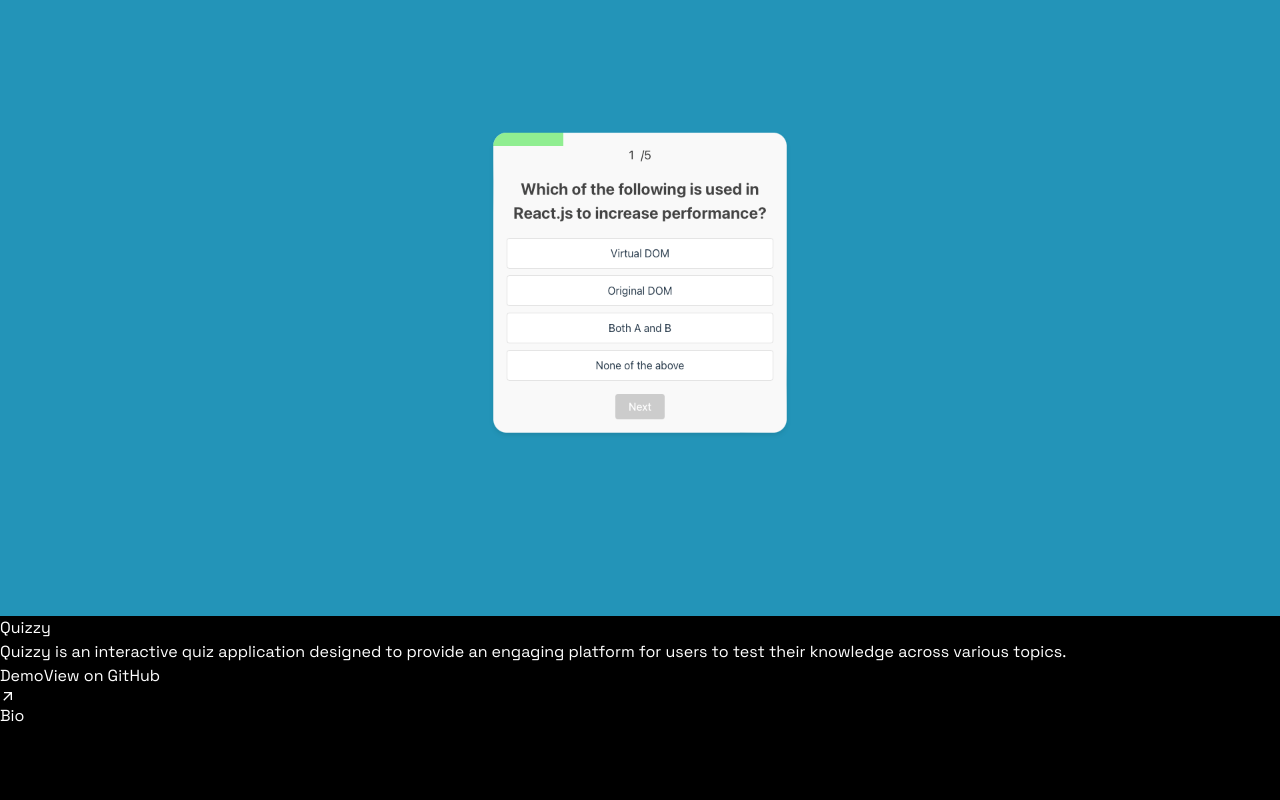
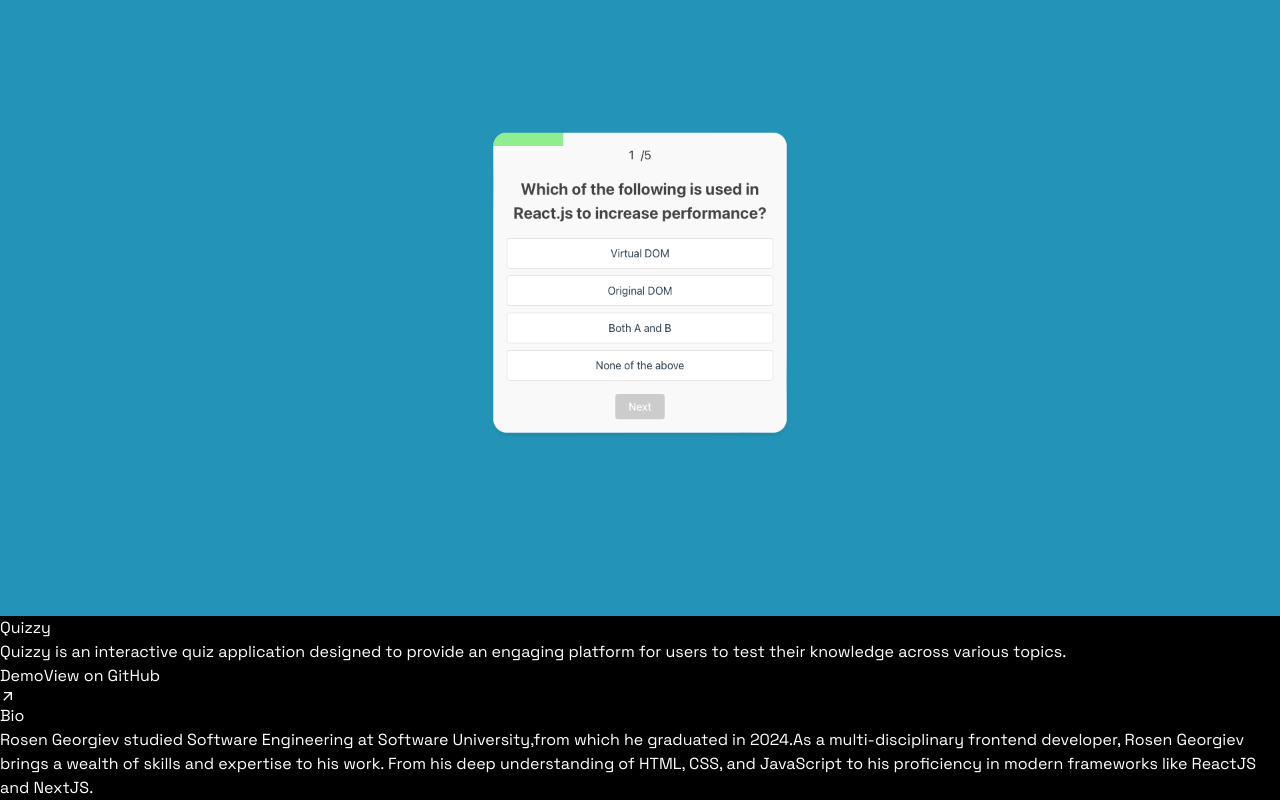
Before and after one commit to RosenGeorgievvv/RosenGeorgiev, a React (Vite) app: page / in a window 1280 px wide. Shown: the part 4349-5149 px from the top of the page. Before the commit the page ends 5077 px from the top, so only its background shows below. Built offline with nearby package versions, Linux system fonts and the light colour scheme.

Commit message:
Update Bio.jsx

```diff
--- a/src/components/Bio.jsx
+++ b/src/components/Bio.jsx
@@ -2,7 +2,16 @@ import { BIO } from "../constants"
 
 const Bio = () => {
   return (
-    <div>Bio</div>
+    <section className="flex max-w-4xl flex-col gap-12 pt-20" id="bio">
+        <h2 className="text-center text-3xl lg:text-4xl">Bio</h2>
+        <div>
+            {BIO.map((bio, index) =>(
+                <p key={index} className="mb-4 text-lg lg:text-xl">
+                    {bio}
+                </p>
+            ))}
+        </div>
+    </section>
   )
 }
 
```
